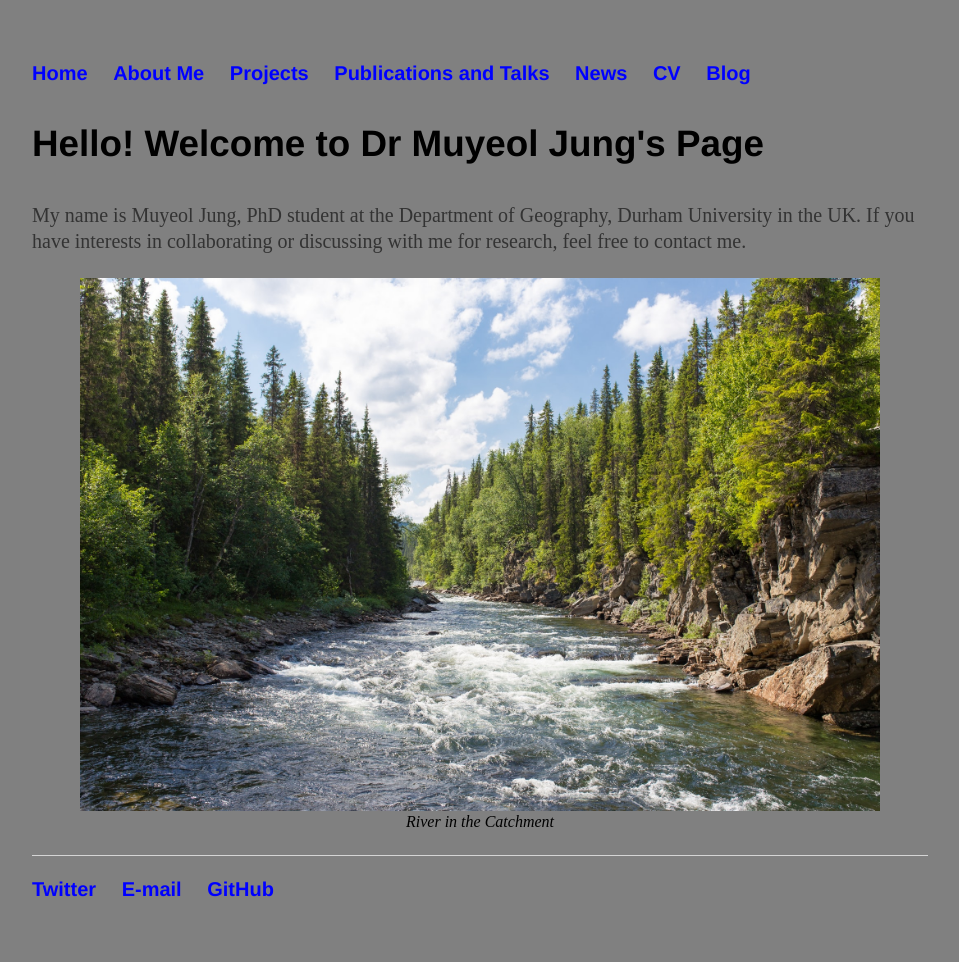
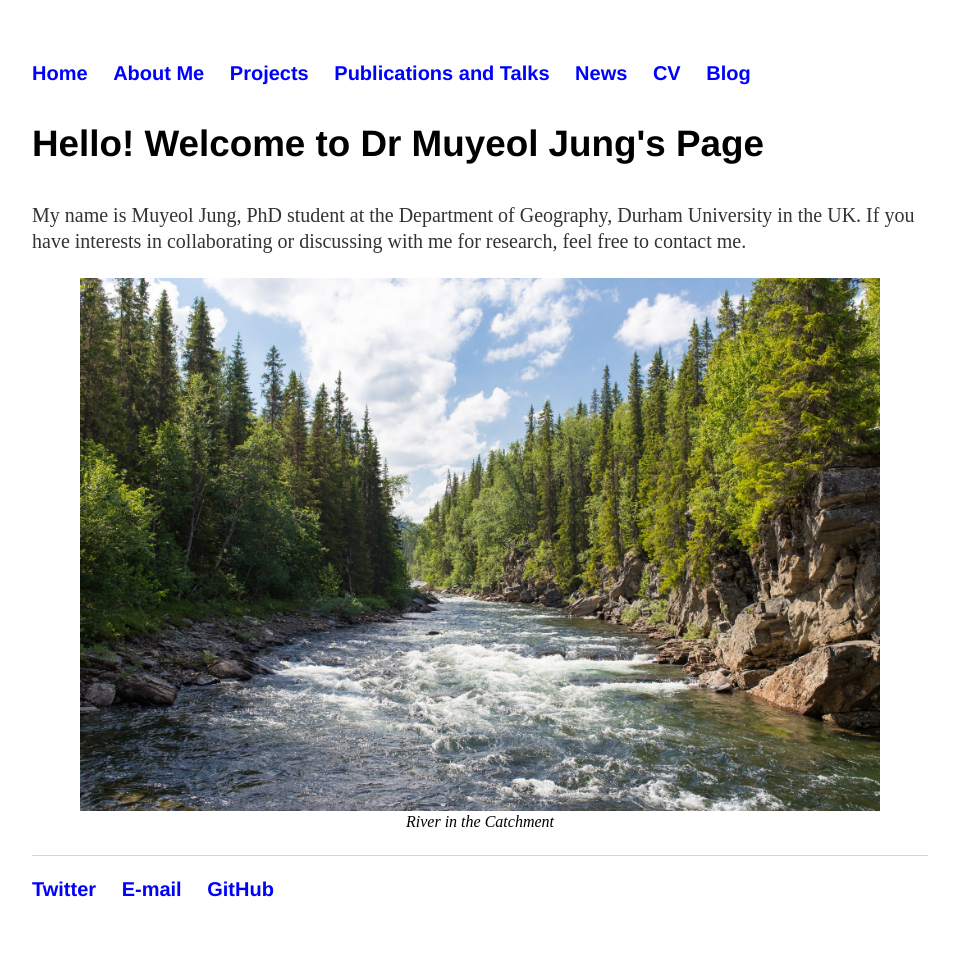
Before and after one commit to muyeoljung/muyeoljung.github.io, a Jekyll site: the page built from index.html, in a window 1280 px wide. Shown: the whole page, without its empty margins (160-1119 px from the left). Built offline with Jekyll 4.4.1, drawn with Linux system fonts in a browser that asks for light colours.

Commit message:
Update main.css

```diff
--- a/css/main.css
+++ b/css/main.css
@@ -1,4 +1,4 @@
-body { margin: 60px auto; width: 70%; background-color:rgb(128, 128, 128);}
+body { margin: 60px auto; width: 70%; }
 
 a { text-decoration: none; color: #00f; }
 a:hover { text-decoration: underline; }
```
